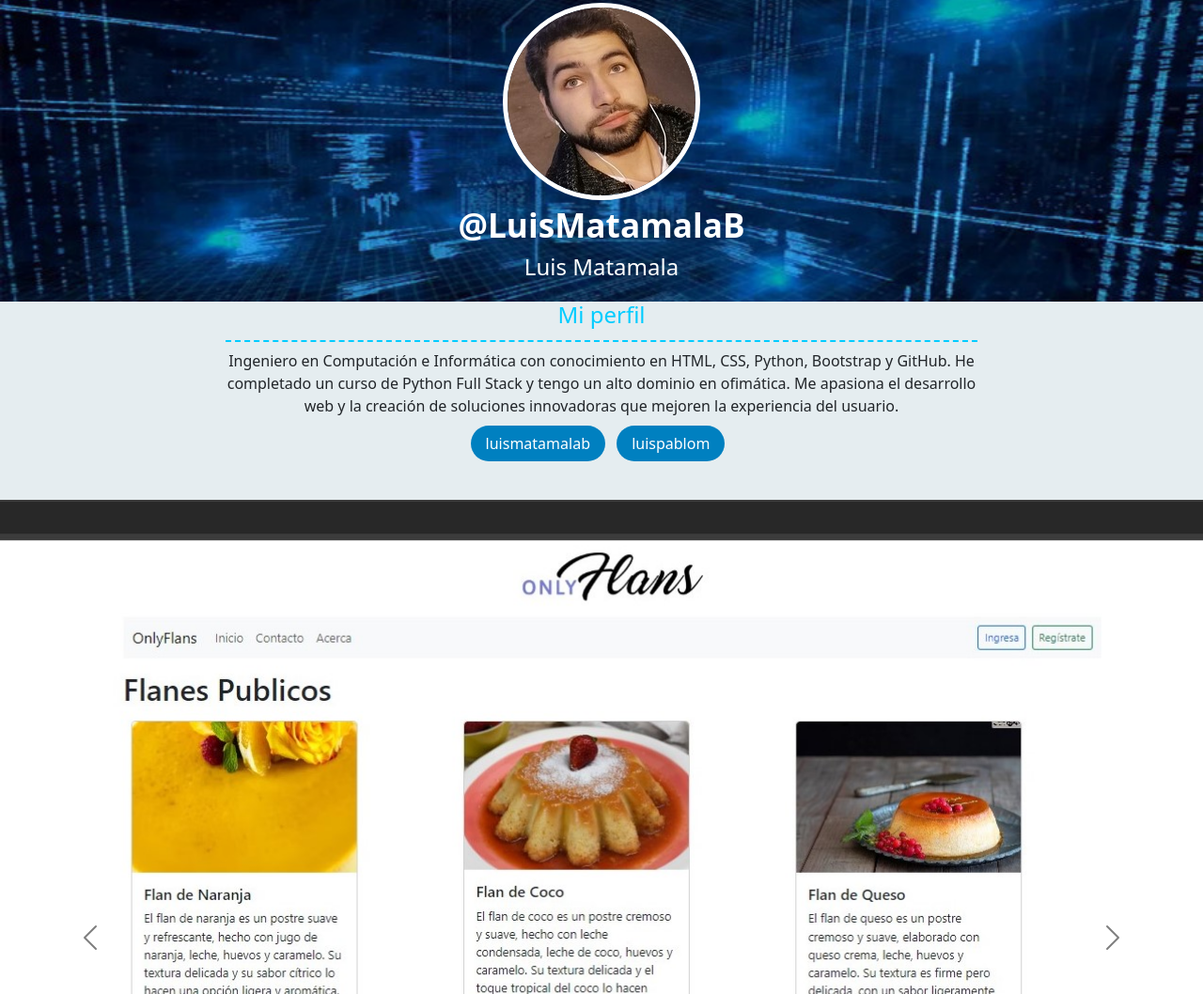
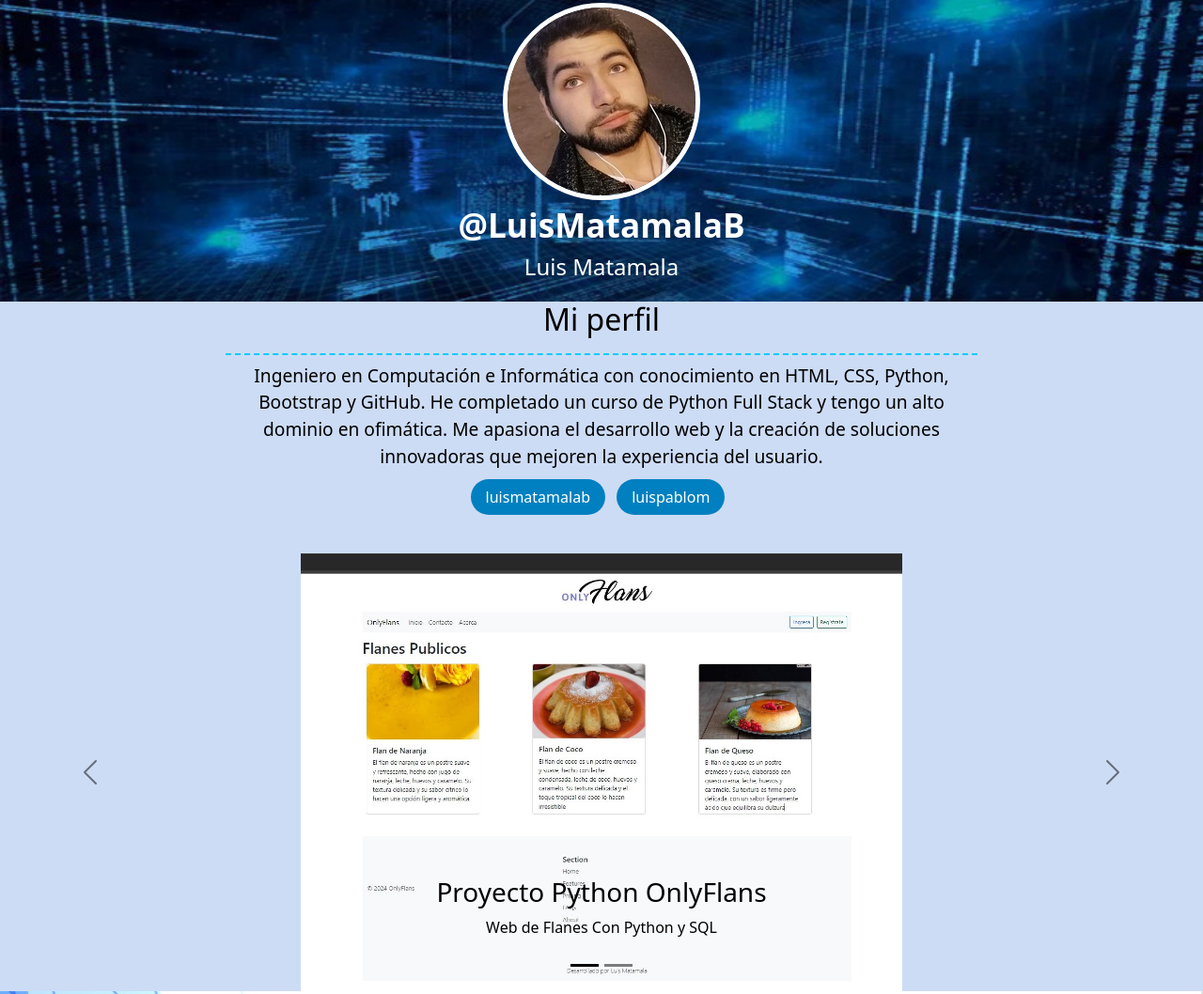
Before and after one commit to luispablom/luispablom.github.io, a plain HTML site: page index.html in a window 1280 px wide. Shown: the part 76-1134 px from the top of the page at 94% size. Drawn offline with nearby package versions, Linux system fonts and the light colour scheme.

Commit message:
Update estilos.css

```diff
--- a/estilos.css
+++ b/estilos.css
@@ -1,6 +1,3 @@
-/* Utilities */
-
-
 .u-title{
     border-bottom: 2px dashed #00CCFF;
     color: #00CCFF;
@@ -82,6 +79,7 @@
     font-size: 1.5em;
     font-weight: 300;
     margin: 0;
+
 }
 
 
@@ -109,6 +107,16 @@
 .Profile-link{
     background: #0080C0;
 }
+
+.Profile-title {
+    color: #000000;
+    font-size: 2em;
+}
+.Profile-description {
+    color: #000000;
+    font-size: 1.2em;
+}
+
 
 /* Work */
 
@@ -206,5 +214,11 @@
 }
 
 body {
-    background-color: #e5edf0; /* Celeste claro */
+    background-color: #cddcf5; /* Celeste claro */
 }
+
+.carousel-item img {
+    max-width: 50%; /* Ajusta el ancho máximo al 80% del contenedor */
+    height: auto; /* Mantiene la proporción de la imagen */
+    margin: 0 auto; /* Centra la imagen */
+}
```
